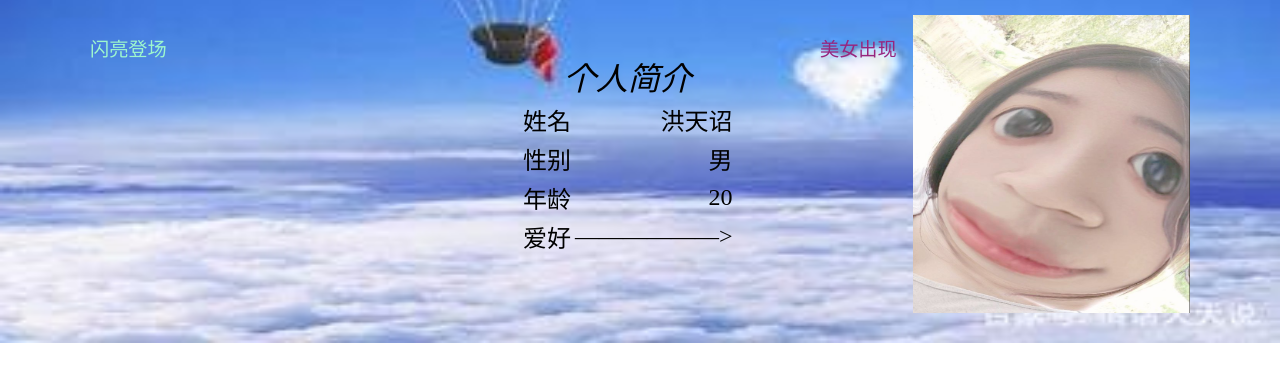
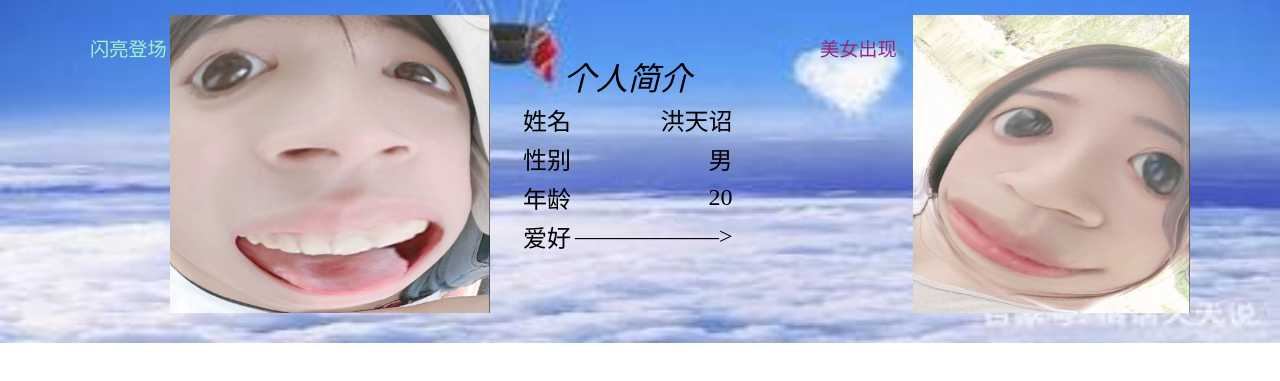
Before and after one commit to Marsgodfather/aaa, a plain HTML site: page index.html in a window 1280 px wide. Shown: the part 267-648 px from the top of the page. Drawn offline with Linux system fonts and the light colour scheme; the site is published under a folder, as on GitHub Pages, so addresses that start at the root find nothing.

Commit message:
Update index.css

```diff
--- a/index.css
+++ b/index.css
@@ -44,7 +44,7 @@ div.inner{
     width: 400px;
     font-size: larger;
     color: rgb(158, 247, 205);
-    background-image: url('/image/男.JPG');
+    background-image: url('image/男.JPG');
     background-size: 80% 100%;
     background-position: right;
     background-repeat: no-repeat;
```
